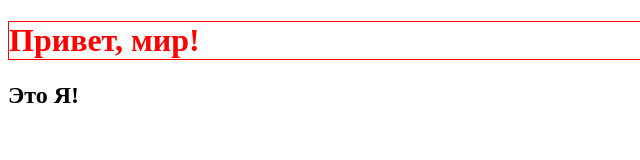
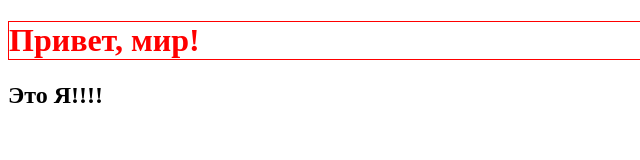
Before and after one commit to ivhel/mq-diploma, a plain HTML site: page index.html in a window 1280 px wide. Shown: the full height of the page, 0-640 px from the left. Drawn offline with Linux system fonts and the light colour scheme.

Commit message:
Add files via upload

```diff
--- a/index.html
+++ b/index.html
@@ -9,6 +9,6 @@
  </head>
  <body>
    <h1>Привет, мир!</h1>
-   <h2>Это Я!</h2>
+   <h2>Это Я!!!!</h2>
  </body>
  </html>
```
